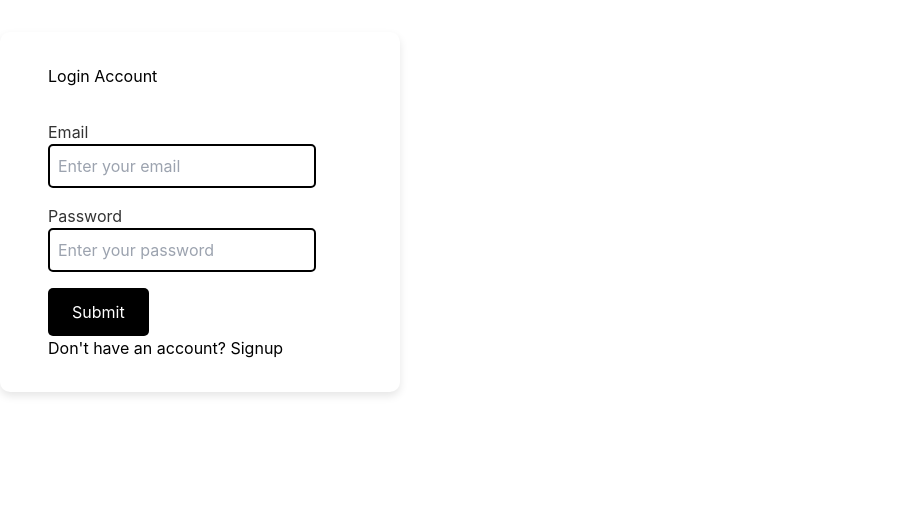
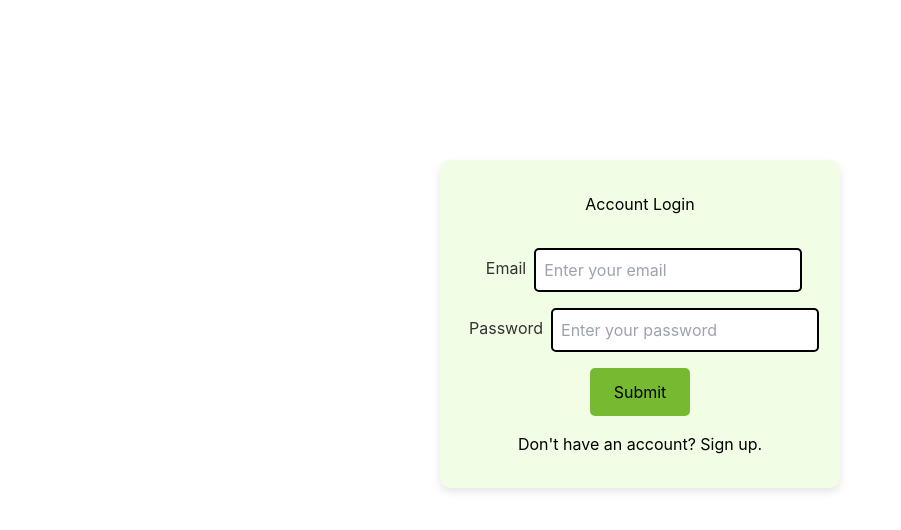
Before and after one commit to Social-Cookbook/social-cookbook-frontend, a Next.js app: page /login in a window 1280 px wide. Shown: the top 530 px of the page, without its empty margins (0-901 px from the left). Built offline with nearby package versions, Linux system fonts and the light colour scheme.

Commit message:
Fixed login styling more

```diff
--- a/pages/login.jsx
+++ b/pages/login.jsx
@@ -5,6 +5,7 @@ import { useRouter } from "next/router";
 import Link from "next/link";
 import axios from "axios";
 import { ToastContainer, toast } from "react-toastify";
+import 'react-toastify/dist/ReactToastify.css';
 import styles from "../styles/Auth.module.css"; // Adjust the path to the actual location of your CSS module
 
 const Login = () => {
@@ -25,12 +26,12 @@ const Login = () => {
 
   const handleError = (err) =>
     toast.error(err, {
-      position: "bottom-left",
+      position: toast.POSITION.BOTTOM_RIGHT,
     });
 
   const handleSuccess = (msg) =>
     toast.success(msg, {
-      position: "bottom-left",
+      position: toast.POSITION.BOTTOM_RIGHT,
     });
 
   const handleSubmit = async (e) => {
@@ -62,9 +63,11 @@ const Login = () => {
   return (
     <div className={styles.form_container}>
       <div className="form_container">
-        <h2>Login Account</h2>
+        <div className="flex flex-row justify-center">
+          <h2 className="">Account Login</h2>
+        </div >
         <form onSubmit={handleSubmit}>
-          <div>
+          <div className="flex flex-row justify-center">
             <label htmlFor="email">Email</label>
             <input
               type="email"
@@ -74,7 +77,7 @@ const Login = () => {
               onChange={handleOnChange}
             />
           </div>
-          <div>
+          <div className="flex flex-row justify-center">
             <label htmlFor="password">Password</label>
             <input
               type="password"
@@ -83,12 +86,17 @@ const Login = () => {
               placeholder="Enter your password"
               onChange={handleOnChange}
             />
+          </div >
+          <div className="flex flex-row justify-center">
+            <button type="submit">Submit</button>
           </div>
-          <button type="submit">Submit</button>
-          <br />
-          <span>
-            Don't have an account? <Link href="/signup">Signup</Link>
-          </span>
+          <div className="flex flex-row justify-center">
+            <br />
+            <span>
+              Don't have an account? <Link href="/signup">Sign up.</Link>
+            </span>
+          </div>
+
         </form>
         <ToastContainer />
       </div>
--- a/pages/signup.jsx
+++ b/pages/signup.jsx
@@ -5,6 +5,7 @@ import { useRouter } from "next/router";
 import Link from "next/link";
 import axios from "axios";
 import { ToastContainer, toast } from "react-toastify";
+import 'react-toastify/dist/ReactToastify.css';
 import styles from "../styles/Auth.module.css"; // Adjust the path to the actual location of your CSS module
 
 const Signup = () => {
@@ -26,12 +27,12 @@ const Signup = () => {
 
   const handleError = (err) =>
     toast.error(err, {
-      position: "bottom-left",
+      position: toast.POSITION.BOTTOM_RIGHT,
     });
 
   const handleSuccess = (msg) =>
     toast.success(msg, {
-      position: "bottom-right",
+      position: toast.POSITION.BOTTOM_RIGHT,
     });
 
   const handleSubmit = async (e) => {
@@ -64,9 +65,11 @@ const Signup = () => {
   return (
     <div className={styles.form_container}>
       <div className="form_container">
-        <h2>Signup Account</h2>
+        <div className="flex flex-row justify-center">
+          <h2>Account Signup</h2>
+        </div>
         <form onSubmit={handleSubmit}>
-          <div>
+          <div className="flex flex-row justify-center">
             <label htmlFor="email">Email</label>
             <input
               type="email"
@@ -76,7 +79,7 @@ const Signup = () => {
               onChange={handleOnChange}
             />
           </div>
-          <div>
+          <div className="flex flex-row justify-center">
             <label htmlFor="username">Username</label>
             <input
               type="text"
@@ -86,7 +89,7 @@ const Signup = () => {
               onChange={handleOnChange}
             />
           </div>
-          <div>
+          <div className="flex flex-row justify-center">
             <label htmlFor="password">Password</label>
             <input
               type="password"
@@ -96,11 +99,15 @@ const Signup = () => {
               onChange={handleOnChange}
             />
           </div>
-          <button type="submit">Submit</button>
-          <br />
-          <span>
-            Already have an account? <Link href="/login">Login</Link>
-          </span>
+          <div className="flex flex-row justify-center">
+            <button type="submit">Submit</button>
+          </div>
+          <div className="flex flex-row justify-center">
+            <br />
+            <span>
+              Already have an account? <Link href="/login">Log in.</Link>
+            </span>
+          </div>
         </form>
         <ToastContainer />
       </div>
--- a/styles/Auth.module.css
+++ b/styles/Auth.module.css
@@ -1,9 +1,11 @@
 /* Auth.module.css */
 
 .form_container {
-    background-color: #fff; /* White background */
+    background-color: #F1FEE5; /* White background */
     padding: 2rem 3rem;
-    margin-top: 2rem;
+    margin-top: 10rem;
+    margin-left: auto;
+    margin-right: auto;
     border-radius: 10px;
     box-shadow: 0 4px 8px 0 rgba(0, 0, 0, 0.1); /* A subtle shadow for some depth */
     width: 100%;
@@ -25,7 +27,7 @@
   .form_container label {
     font-size: 1rem;
     color: #333; /* Dark grey color for the labels */
-    margin-bottom: 0.5rem; /* Spacing below the label */
+    margin: 0.5rem; /* Spacing below the label */
   }
 
   .form_container input {
@@ -37,8 +39,8 @@
   }
 
   .form_container button {
-    background-color: #000; /* Black background for the submit button */
-    color: #fff; /* White text for the submit button */
+    background-color: #75BA31; /* Black background for the submit button */
+    color: #000; /* White text for the submit button */
     border: none;
     padding: 0.75rem 1.5rem;
     font-size: 1rem;
@@ -48,7 +50,7 @@
   }
 
   .form_container button:hover {
-    background-color: #333; /* Darker grey background on hover */
+    background-color: #66A22B; /* Darker grey background on hover */
   }
 
   .form_container span {
@@ -68,6 +70,8 @@
   @media (max-width: 480px) {
     .form_container {
       margin-top: 1rem;
+      margin-left: auto;
+      margin-right: auto;
       padding: 1rem;
       box-shadow: none;
     }
```
